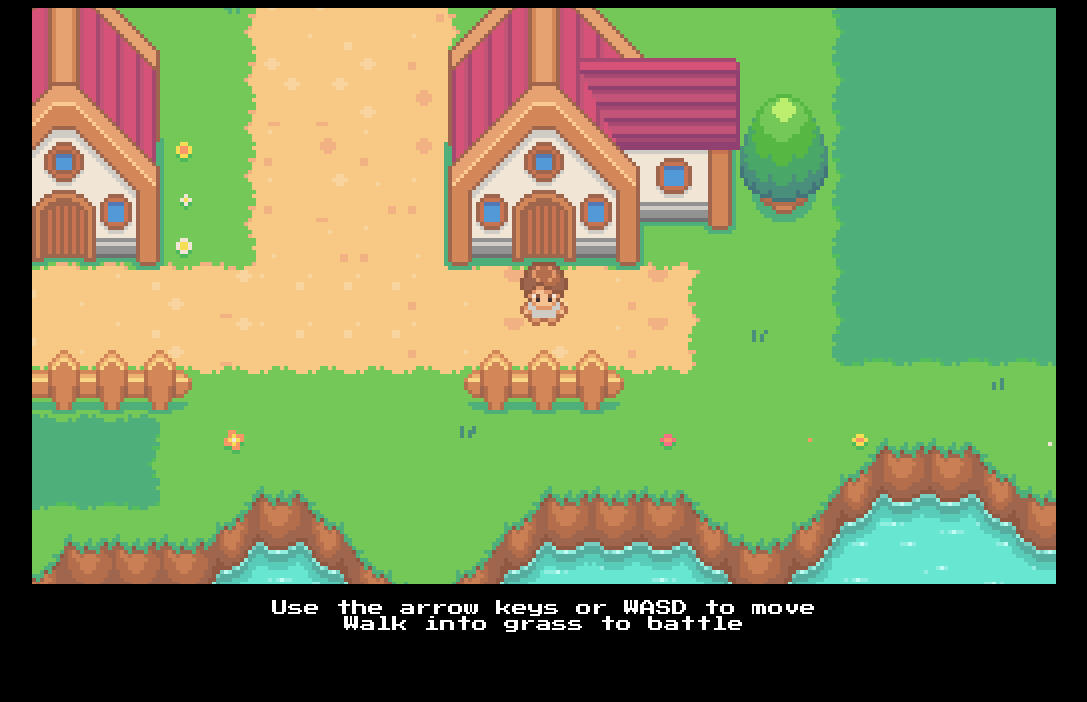
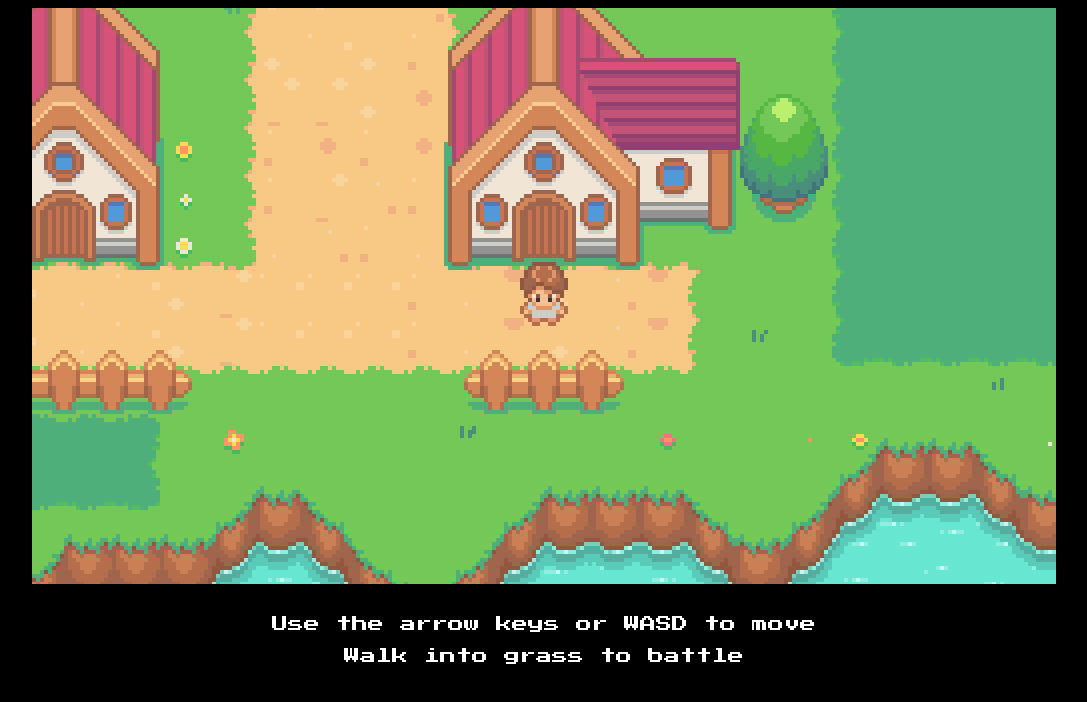
Before and after one commit to alexgeis/pokemon-game, a website built with webpack: page src/index.html in a window 1280 px wide. Shown: the whole page, without its empty margins (96-1183 px from the left). Built offline with nearby package versions, Linux system fonts and the light colour scheme.

Commit message:
add margin-top spacing to game instructions

```diff
--- a/src/style.css
+++ b/src/style.css
@@ -134,3 +134,7 @@ body {
     flex-direction: column;
     align-items: center;
 }
+
+#gameInstructions div {
+    margin-top: 1rem;
+}
```
